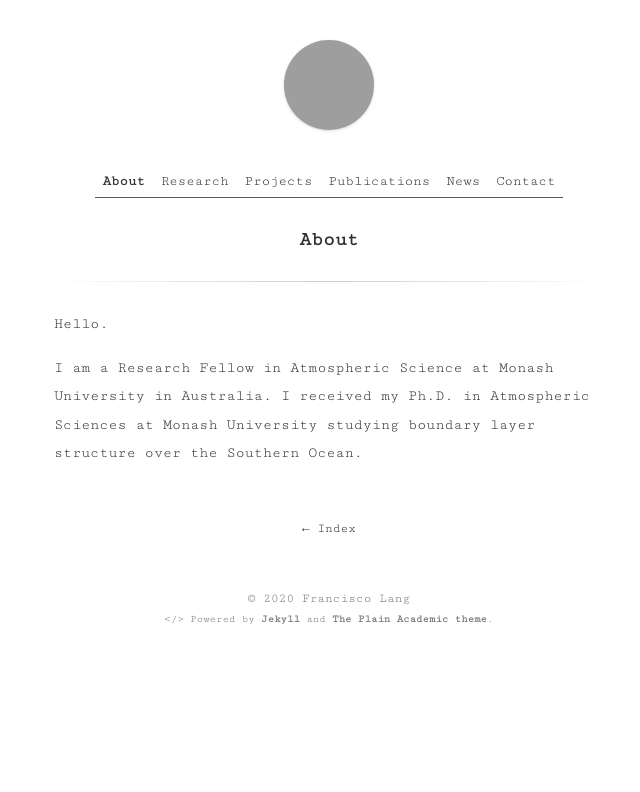
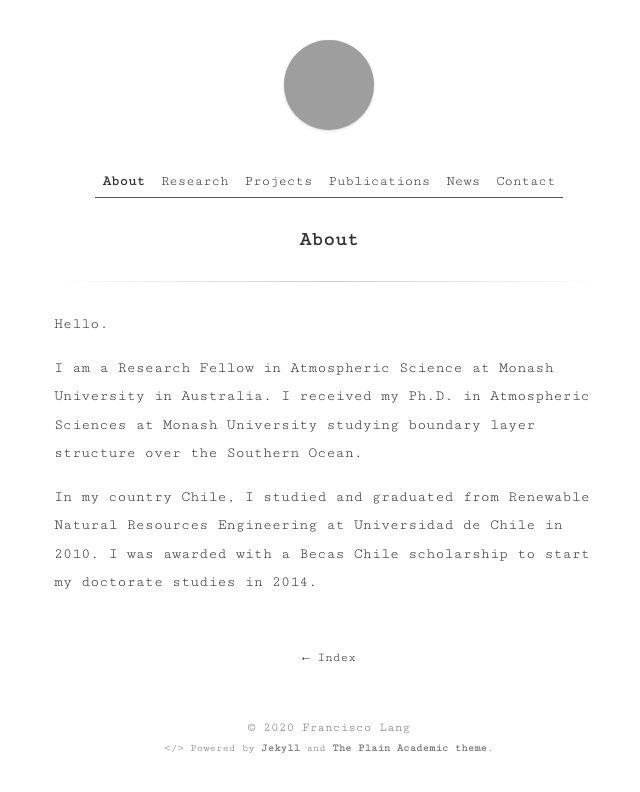
Before and after one commit to franciscolang/franciscolang.github.io, a Jekyll site: the page built from about.md, in a window 1280 px wide, cut to the strip 0-792 px from the top of the page. Shown: the whole strip, without its empty margins (311-951 px from the left). Built offline with Jekyll 4.4.1, drawn with Linux system fonts in a browser that asks for light colours; grey boxes are pictures that could not be loaded.

Commit message:
Update about.md

```diff
--- a/about.md
+++ b/about.md
@@ -6,3 +6,5 @@ title: About
 Hello.
 
 I am a Research Fellow in Atmospheric Science at Monash University in Australia. I received my Ph.D. in Atmospheric Sciences at Monash University studying boundary layer structure over the Southern Ocean.
+
+In my country Chile, I studied and graduated from Renewable Natural Resources Engineering at Universidad de Chile in 2010. I was awarded with a Becas Chile scholarship to start my doctorate studies in 2014.
```
